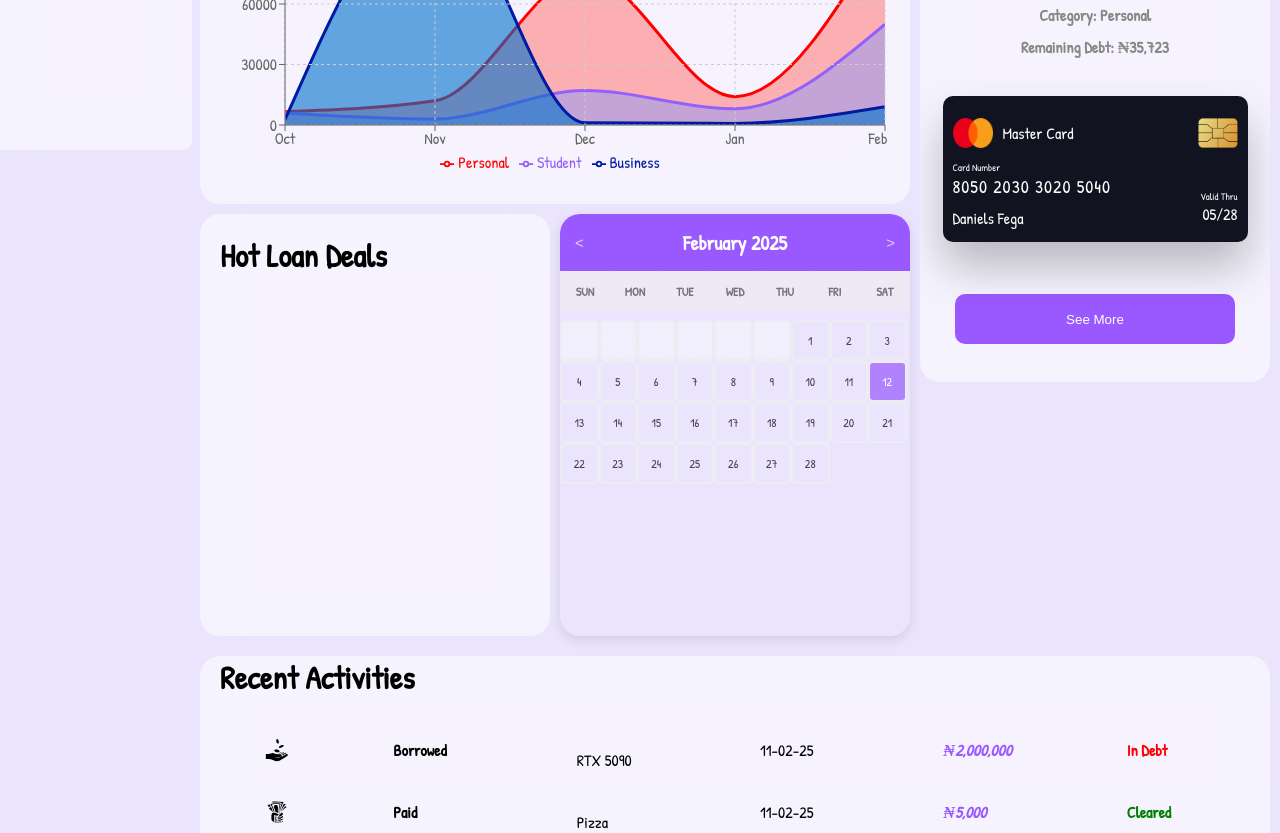
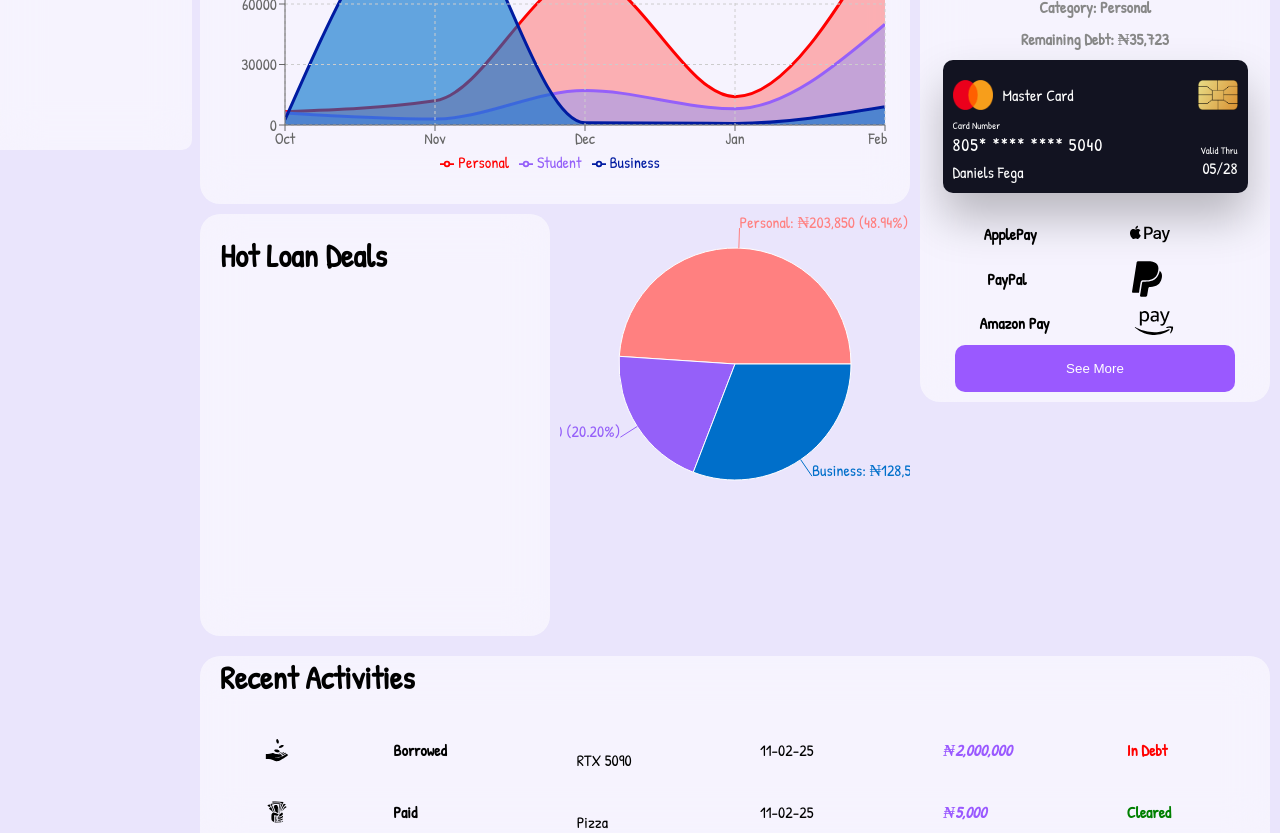
Before and after one commit to OghenefegaOmajene/FundR, a React (Vite) app: page /DashBoard in a window 1280 px wide. Shown: the part 720-1553 px from the top of the page. Built offline with nearby package versions, Linux system fonts and the light colour scheme; a web font is replaced by a local one.

Commit message:
Replaced Calender with Pie Chart

```diff
--- a/components/BankCard/BankCard.jsx
+++ b/components/BankCard/BankCard.jsx
@@ -19,7 +19,7 @@ const BankCard = () => {
                 <div className="card-details">
                     <div className="name-number">
                         <h6>Card Number</h6>
-                        <h5 className="number">8050 2030 3020 5040</h5>
+                        <h5 className="number">805* **** **** 5040</h5>
 
                     </div>
 
--- /dev/null
+++ b/components/Chart2.jsx
@@ -0,0 +1,45 @@
+import React from 'react';
+import { PieChart, Pie, Tooltip, ResponsiveContainer, Cell } from 'recharts';
+import { data } from './Chart'; // Import the loan data
+
+const colors = ["#ff8080", "#9560F9", "#006fca"];
+
+// Compute total for the past 5 months
+const totalPersonal = data.reduce((sum, entry) => sum + entry.Personal, 0);
+const totalStudent = data.reduce((sum, entry) => sum + entry.Student, 0);
+const totalBusiness = data.reduce((sum, entry) => sum + entry.Business, 0);
+
+// Compute overall total
+const totalLoans = totalPersonal + totalStudent + totalBusiness;
+
+// Compute percentages and format values
+export const data2 = [
+  { name: "Personal", value: totalPersonal, percentage: (totalPersonal / totalLoans) * 100 },
+  { name: "Student", value: totalStudent, percentage: (totalStudent / totalLoans) * 100 },
+  { name: "Business", value: totalBusiness, percentage: (totalBusiness / totalLoans) * 100 },
+];
+
+const Chart2 = () => {
+  return (
+    <div style={{ width: '100%', height: 300 }}>
+      <ResponsiveContainer width="100%" height="100%">
+        <PieChart>
+          <Pie
+            data={data2}
+            dataKey="value"
+            label={({ name, value, percent }) =>
+              `${name}: ₦${value.toLocaleString()} (${(percent * 100).toFixed(2)}%)`
+            }
+          >
+            {data2.map((entry, index) => (
+              <Cell key={`cell-${index}`} fill={colors[index]} />
+            ))}
+          </Pie>
+          <Tooltip formatter={(value) => `₦${value.toLocaleString()}`} />
+        </PieChart>
+      </ResponsiveContainer>
+    </div>
+  );
+};
+
+export default Chart2;
--- a/components/DashBoard/DashBoard.css
+++ b/components/DashBoard/DashBoard.css
@@ -15,8 +15,24 @@
     /* font-family: "MuseoModerno", serif; */
     /* overflow-y: scroll; */
 }
-
-
+.paymentIcon{
+    font-size: 40px;
+    width: 40%;
+    height: 100%;
+    /* border: 1px solid black; */
+    display: flex;
+    align-items: center;
+    justify-content: center;
+    /* height: 40px; */
+}
+.paymentOption{
+    /* border: 1px solid black; */
+    width: 80%;
+    height: 50px;
+    display: flex;
+    align-items: center;
+    justify-content: space-around;
+}
 .content{
     width: 100%;
     height: 90%;
@@ -57,7 +73,8 @@
     width: 100%;
     max-width: 100%;
     overflow: hidden;
-    /* padding-top: 30px; */
+    /* height: 100%; */
+    padding-top: 20px;
     /* padding-bottom: 7r0px; */
 
 }
--- a/components/DashBoard/DashBoard.jsx
+++ b/components/DashBoard/DashBoard.jsx
@@ -1,13 +1,16 @@
 import React from 'react'
 import './DashBoard.css'
 import Chart, {data} from '../Chart';
+import Chart2 from '../Chart2';
 import MiniNav from '../MinNav/MiniNav';
 import CurrentLoan from '../CurrentLoan';
 import BankCard from '../BankCard/BankCard';
-import Lenders from '../Lenders/Lenders';
 import Calendar from '../Calendar/Calendar';
 import Activities from '../Activities/Activities'
 import Overview from '../Overview/Overview';
+import { FaApplePay } from "react-icons/fa";
+import { FaPaypal } from "react-icons/fa";
+import { FaAmazonPay } from "react-icons/fa";
 
 const DashBoard = () => {
     const borrowedAmount = 96550;
@@ -47,6 +50,21 @@ const DashBoard = () => {
                 </div>
 
                 <BankCard></BankCard>
+                    <p className='paymentOption'>
+                        ApplePay
+                        <i className='paymentIcon'><FaApplePay /></i>
+                    </p>
+
+                    <p className='paymentOption'>
+                        PayPal
+                        <i className='paymentIcon'><FaPaypal /></i>
+                    </p>
+
+                    <p className='paymentOption'>
+                        Amazon Pay
+                        <i className='paymentIcon'><FaAmazonPay /></i>
+                    </p>
+
                 <button className='changePayment'>See More</button>
             </div>
 
@@ -57,7 +75,8 @@ const DashBoard = () => {
 
 
             <div className="calendar">
-                <Calendar></Calendar>
+                <Chart2></Chart2>
+                {/* <Calendar></Calendar> */}
             </div>
 
             <div className="activities">
```
